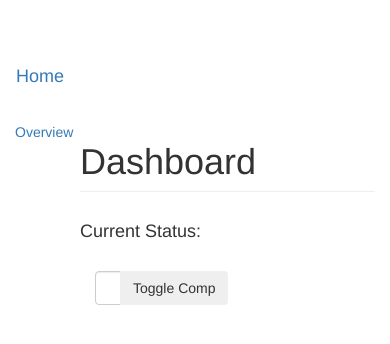
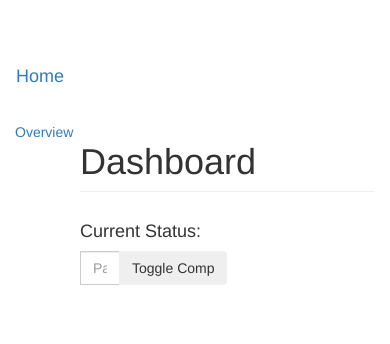
Before and after one commit to willwen/RasPiWOL, a plain HTML site: page webpage/index.html in a window 390 px wide. Drawn offline with nearby package versions, Linux system fonts and the light colour scheme; no server answers.

Commit message:
change webpage responsiveness to screen sizes

```diff
--- a/webpage/index.html
+++ b/webpage/index.html
@@ -4,7 +4,7 @@
 	<title>Raspi Wake On Lan</title>
 	<link href="https://maxcdn.bootstrapcdn.com/bootstrap/3.3.7/css/bootstrap.min.css" rel="stylesheet">
 	<link href="style.css" rel="stylesheet">
-
+	<link rel="shortcut icon" href="favicon.ico" type="image/x-icon">
 <!-- 	<script src="https://cdn.rawgit.com/google/code-prettify/master/loader/run_prettify.js"></script>
  -->
 </head>
@@ -19,18 +19,21 @@
 			</nav>
 			<main class="col-xs-10">
 				<h1>Dashboard</h1>
-				<section class = "row text-left">
-					<div class = "col-xs-12">
+				<section class = "row text-left container-fluid">
+					<div>
 						<h4 id="status">Current Status: <span id = "statusicon"></span></h4>
-						<br/>
-						<div class = "col-xs-3">
-							<div class = "input-group" >
-								<input type="password" name="passphrase" id="passphrase" class = "form-control" placeholder="Passphrase..." />
-								<span class = "input-group-btn" > <button id="submitButton" class = "btn btn-secondary" type = "button"> Toggle Comp</button></span>
-							</div>
+					</div>
+					<div class = "input-group col-xs-6" >
+						<div >
+							<input type="password" name="passphrase" id="passphrase" class = "form-control" placeholder="Passphrase..." />
+						</div>
+						<div class = "input-group-btn">
+							<button id="submitButton" class = "btn btn-secondary" type = "button"> Toggle Comp</button>
 						</div>
 					</div>
+
 				</section>
+				<!-- <svg width = "1000" height = "300"> </svg> -->
 			</main>
 		</div>
 	</div>
@@ -38,6 +41,7 @@
 	</script>
 	<script src="https://maxcdn.bootstrapcdn.com/bootstrap/3.3.7/js/bootstrap.min.js">
 	</script>
+	<!-- <script src="https://d3js.org/d3.v4.min.js"></script>0 -->
 	<script src="bundle.js">
 	</script>
 </body>
```
Also changed, not shown: 1 other file.
